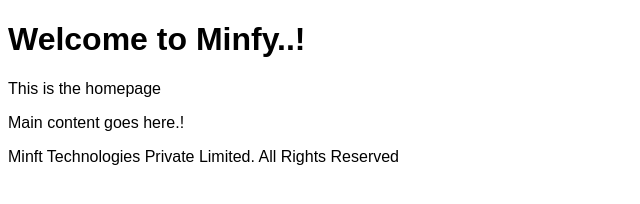
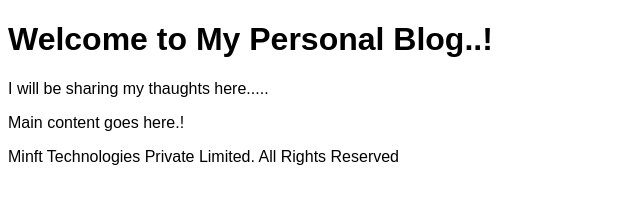
Before and after one commit to PriyeshRaiMinfy/GitAssignment3, a plain HTML site: page index.html in a window 1280 px wide. Shown: the whole page, without its empty margins (0-640 px from the left). Drawn offline with Linux system fonts and the light colour scheme.

Commit message:
branch A : header update

```diff
--- a/index.html
+++ b/index.html
@@ -12,8 +12,8 @@
 </head>
 <body>
     <header>
-        <h1>Welcome to Minfy..!</h1>
-        <p>This is the homepage</p>
+        <h1>Welcome to My Personal Blog..!</h1>
+        <p>I will be sharing my thaughts here.....</p>
     </header>
     <main>
         <section>
```
